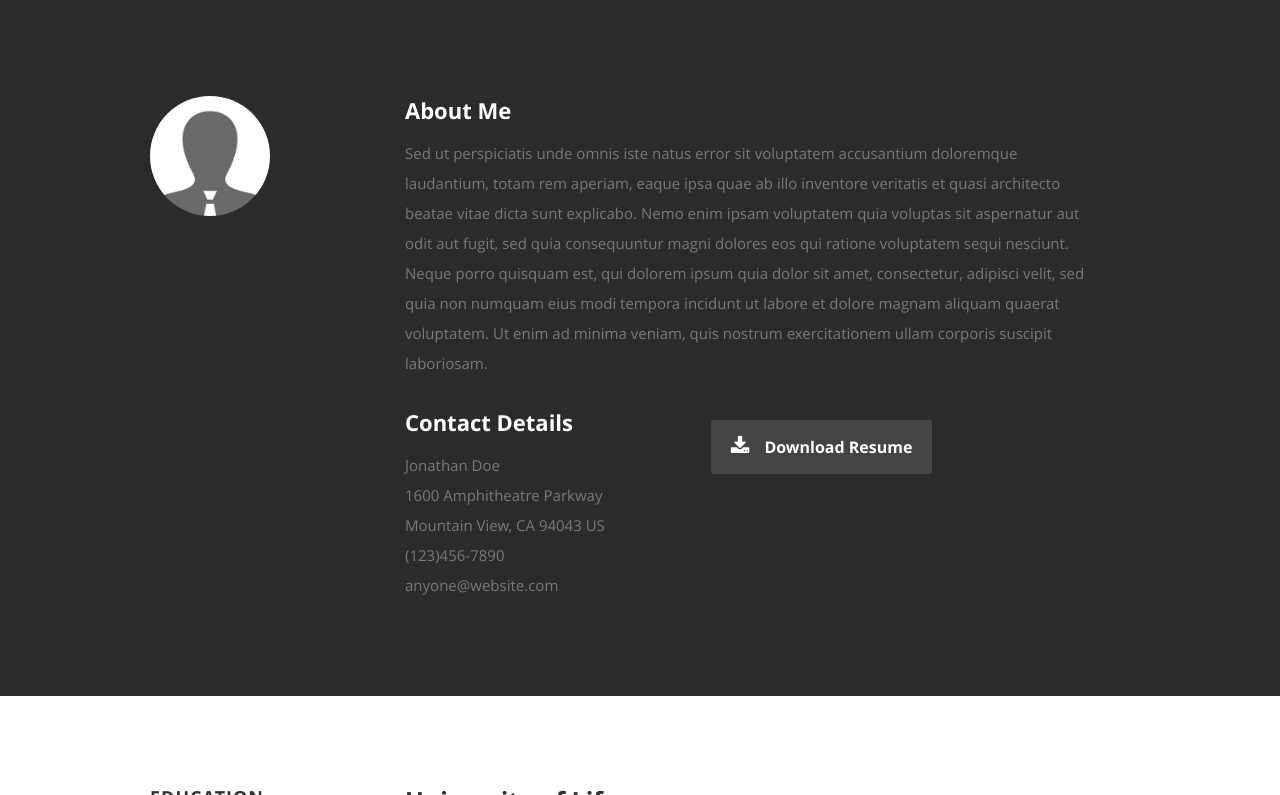
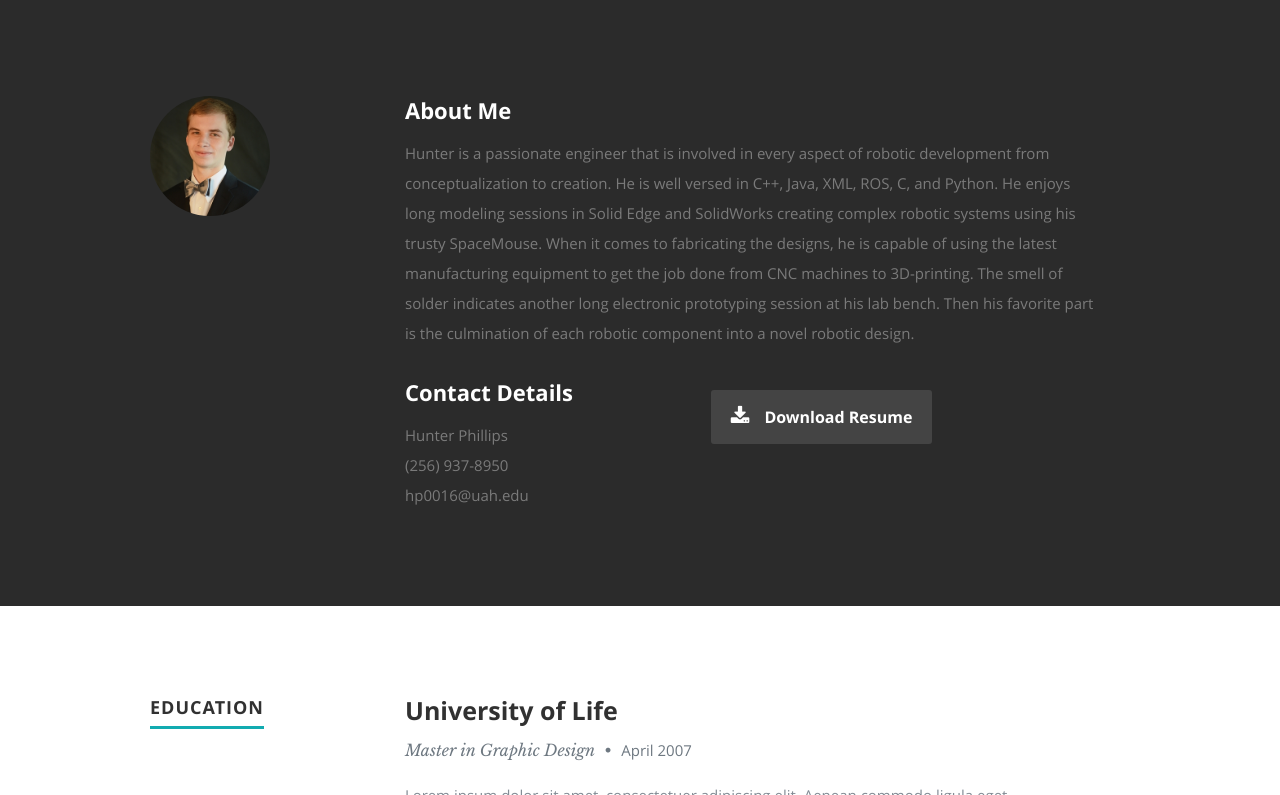
Before and after one commit to robolux/robolux.github.io, a plain HTML site: page index.html in a window 1280 px wide. Shown: the part 800-1595 px from the top of the page. Drawn offline with nearby package versions, Linux system fonts and the light colour scheme.

Commit message:
About Me Section Updated
New profile pic and content.

```diff
--- a/index.html
+++ b/index.html
@@ -7,7 +7,7 @@
    <!--- Basic Page Needs
    ================================================== -->
    <meta charset="utf-8">
-	<title>Ceevee - Free Responsive HTML5/CSS3 Template</title>
+	<title>robolux</title>
 	<meta name="description" content="">
 	<meta name="author" content="">
 
@@ -57,7 +57,7 @@
       <div class="row banner">
          <div class="banner-text">
             <h1 class="responsive-headline">I'm Hunter Phillips.</h1>
-            <h3>A <span>roboticist</span>, <span>dreamer</span> and <span>thinker</span> creating the next generation of novel robotics that will change the world. Let's <a class="smoothscroll" href="#about">start scrolling</a>
+            <h3>A <span>roboticist</span>, <span>dreamer</span>, and <span>thinker</span> creating the next generation of novel robotics that will change the world. Let's <a class="smoothscroll" href="#about">start scrolling</a>
             and learn more <a class="smoothscroll" href="#about">about me</a>.</h3>
             <hr />
             <ul class="social">
@@ -81,7 +81,7 @@
 
          <div class="three columns">
 
-            <img class="profile-pic"  src="images/profilepic.jpg" alt="" />
+            <img class="profile-pic"  src="images/profilepic.png" alt="" />
 
          </div>
 
@@ -89,12 +89,8 @@
 
             <h2>About Me</h2>
 
-            <p>Sed ut perspiciatis unde omnis iste natus error sit voluptatem accusantium doloremque laudantium, totam rem aperiam,
-            eaque ipsa quae ab illo inventore veritatis et quasi architecto beatae vitae dicta sunt explicabo. Nemo enim ipsam
-            voluptatem quia voluptas sit aspernatur aut odit aut fugit, sed quia consequuntur magni dolores eos qui ratione
-            voluptatem sequi nesciunt. Neque porro quisquam est, qui dolorem ipsum quia dolor sit amet, consectetur, adipisci velit,
-            sed quia non numquam eius modi tempora incidunt ut labore et dolore magnam aliquam quaerat voluptatem.
-            Ut enim ad minima veniam, quis nostrum exercitationem ullam corporis suscipit laboriosam.
+            <p>
+            Hunter is a passionate engineer that is involved in every aspect of robotic development from conceptualization to creation. He is well versed in C++, Java, XML, ROS, C, and Python. He enjoys long modeling sessions in Solid Edge and SolidWorks creating complex robotic systems using his trusty SpaceMouse. When it comes to fabricating the designs, he is capable of using the latest manufacturing equipment to get the job done from CNC machines to 3D-printing. The smell of solder indicates another long electronic prototyping session at his lab bench. Then his favorite part is the culmination of each robotic component into a novel robotic design.
             </p>
 
             <div class="row">
@@ -103,12 +99,9 @@
 
                   <h2>Contact Details</h2>
                   <p class="address">
-						   <span>Jonathan Doe</span><br>
-						   <span>1600 Amphitheatre Parkway<br>
-						         Mountain View, CA 94043 US
-                     </span><br>
-						   <span>(123)456-7890</span><br>
-                     <span>anyone@website.com</span>
+						   <span>Hunter Phillips</span><br>
+						   <span>(256) 937-8950</span><br>
+                     <span>hp0016@uah.edu</span>
 					   </p>
 
                </div>
```
Also changed, not shown: images/profilepic.png (added).
